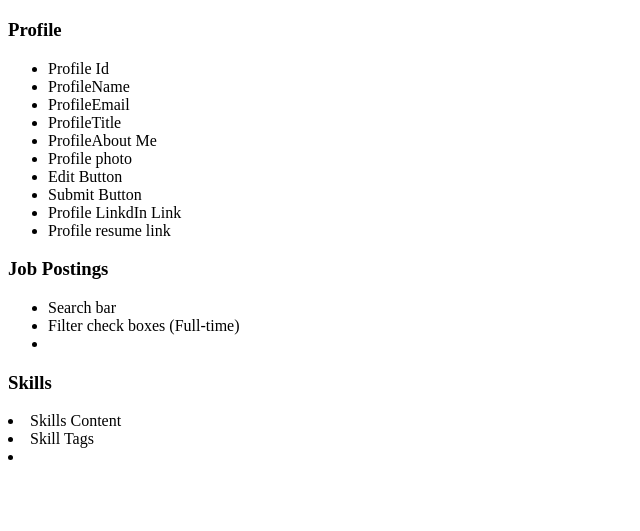
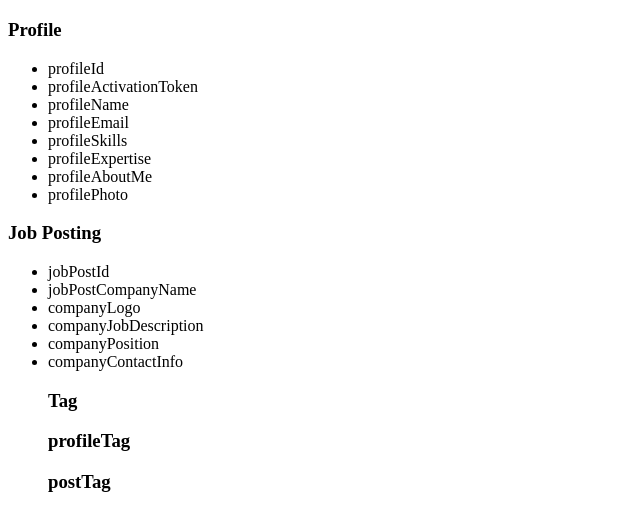
Before and after one commit to business-hub-actx/capstone-the-hub, a plain HTML site: page documentation/entities-and-attributes.html in a window 1280 px wide. Shown: the part 61-592 px from the top of the page, without its empty margins (0-640 px from the left). Drawn offline with Linux system fonts and the light colour scheme.

Commit message:
Added entities and attributes

```diff
--- a/documentation/entities-and-attributes.html
+++ b/documentation/entities-and-attributes.html
@@ -9,26 +9,29 @@
   <h1>Entities and Attributes</h1>
   <h3>Profile</h3>
    <ul>
-       <li>Profile Id</li>
-       <li>ProfileName</li>
-       <li>ProfileEmail</li>
-       <li>ProfileTitle</li>
-       <li>ProfileAbout Me</li>
-       <li>Profile photo</li>
-       <li>Edit Button</li>
-       <li>Submit Button</li>
-       <li>Profile LinkdIn Link</li>
-       <li>Profile resume link</li>
+       <li>profileId</li>
+       <li>profileActivationToken</li>
+       <li>profileName</li>
+       <li>profileEmail</li>
+       <li>profileSkills</li>
+       <li>profileExpertise</li>
+       <li>profileAboutMe</li>
+       <li>profilePhoto</li>
    </ul>
-    <h3>Job Postings</h3>
+    <h3>Job Posting</h3>
     <ul>
-        <li>Search bar</li>
-        <li>Filter check boxes (Full-time)</li>
-        <li></li>
+        <li>jobPostId</li>
+        <li>jobPostCompanyName</li>
+        <li>companyLogo</li>
+        <li>companyJobDescription</li>
+        <li>companyPosition</li>
+        <li>companyContactInfo</li>
+        <h3>Tag</h3>
+
+        <h3>profileTag</h3>
+
+        <h3>postTag</h3>
     </ul>
-      <h3>Skills</h3>
-        <li>Skills Content</li>
-        <li>Skill Tags</li>
-        <li></li>
+
 </body>
 </html>
```
Also changed, not shown: documentation/student-use-case-and-interaction-flow.html (+1 -1 lines).
